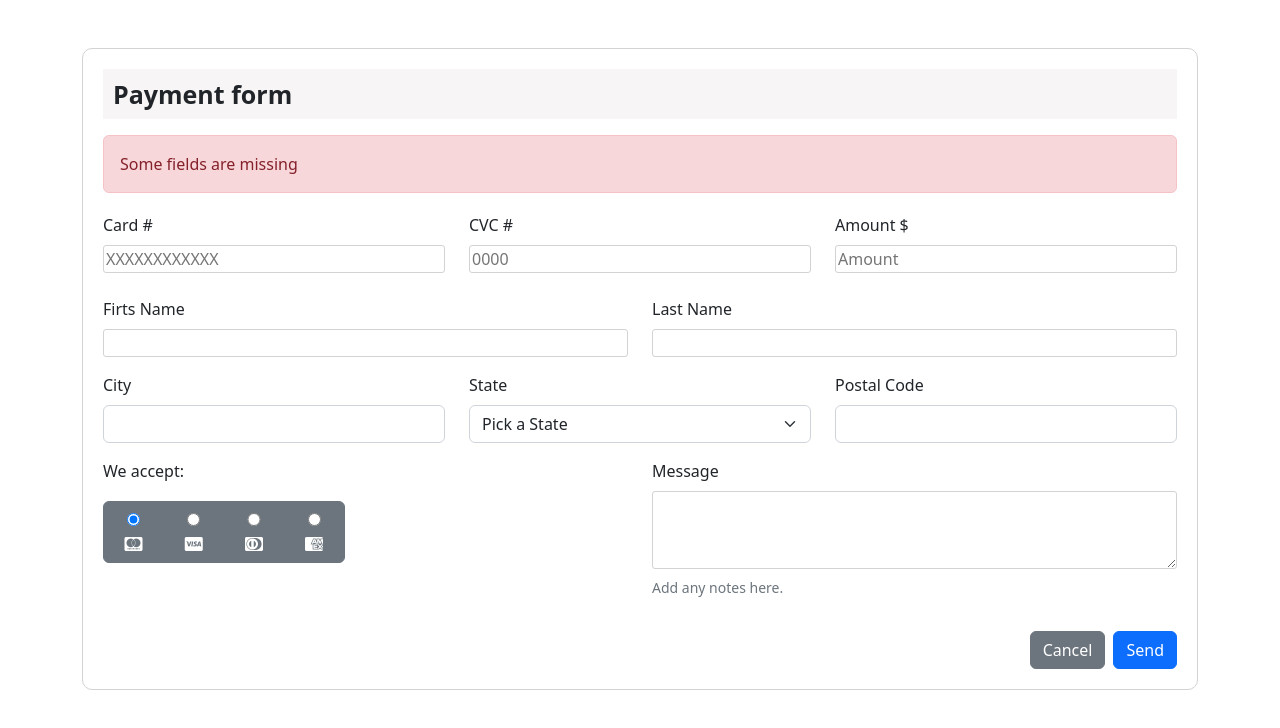
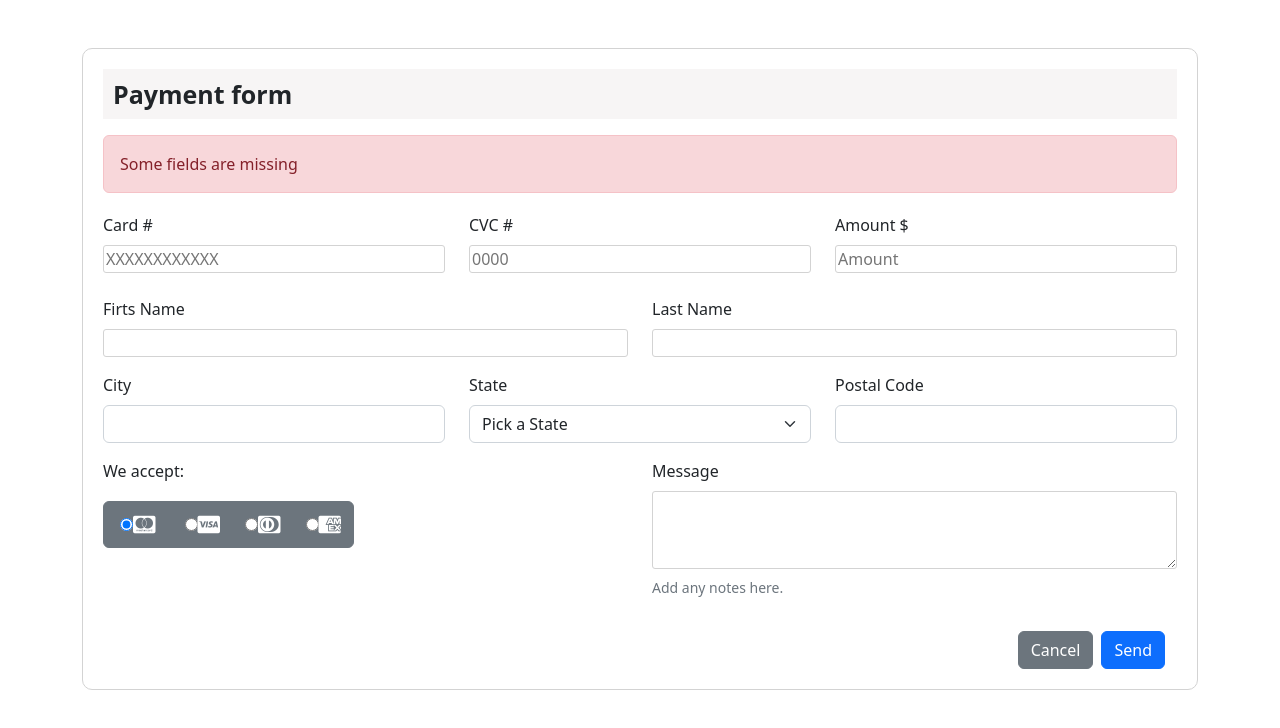
Before and after one commit to Marianvsf/Formulario-de-Pago-con-HTML5, a plain HTML site: page index.html in a window 1280 px wide. Drawn offline with nearby package versions, Linux system fonts and the light colour scheme.

Commit message:
radio btns

```diff
--- a/index.html
+++ b/index.html
@@ -66,21 +66,17 @@
                     <label class="form-label" for="Payment">We accept:</label>
                     <br>
                         <div class="btn-group mb-2" data-toggle="buttons">
-                            <label class="btn btn-secondary">
-                                <input autocomplete="off" checked id="blue" name="options" type="radio">
-                                <i class="fab fa-cc-mastercard"></i>
+                            <label class="btn btn-secondary d-flex align-items-center p-3">
+                                <input autocomplete="off" checked id="blue" name="options" type="radio"><i class="fab fa-cc-mastercard fa-lg"></i>
                             </label>
-                            <label class="btn btn-secondary">
-                                <input autocomplete="off" id="red" name="options" type="radio">
-                                <i class="fab fa-cc-visa"></i>
+                            <label class="btn btn-secondary d-flex align-items-center">
+                                <input autocomplete="off" id="red" name="options" type="radio"><i class="fab fa-cc-visa fa-lg"></i>
                             </label>
-                            <label class="btn btn-secondary">
-                                <input autocomplete="off" id="green" name="options" type="radio">
-                                <i class="fab fa-cc-diners-club"></i>
+                            <label class="btn btn-secondary d-flex align-items-center">
+                                <input autocomplete="off" id="green" name="options" type="radio"><i class="fab fa-cc-diners-club fa-lg"></i>
                             </label>
-                            <label class="btn btn-secondary">
-                                <input autocomplete="off" id="yellow" name="options" type="radio">
-                                <i class="fab fa-cc-amex"></i>
+                            <label class="btn btn-secondary d-flex align-items-center">
+                                <input autocomplete="off" id="yellow" name="options" type="radio"><i class="fab fa-cc-amex fa-lg"></i>
                             </label>
                         </div>
                     </div>
@@ -90,11 +86,13 @@
                         <small class="text-muted">Add any notes here.</small>
                     </div>
                 </div>
+                <div class="container">
                     <div class="d-flex justify-content-end">
                         <button class="btn btn-secondary me-2" type="reset">Cancel</button>
                         <button id="sendForm" class="btn btn-primary" type="button">Send</button>
                     </div>
                 </div>
+                </div>
             </form>
         </div>
 </body>
```
